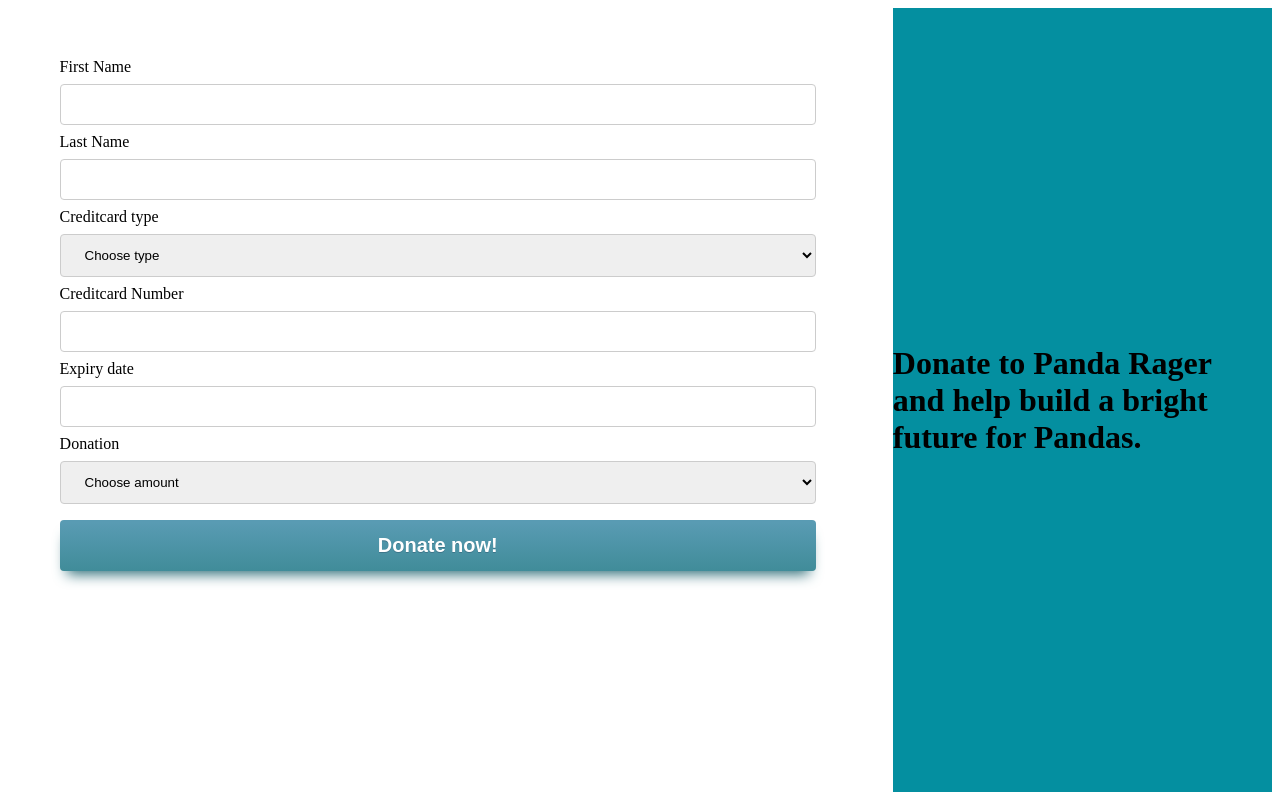
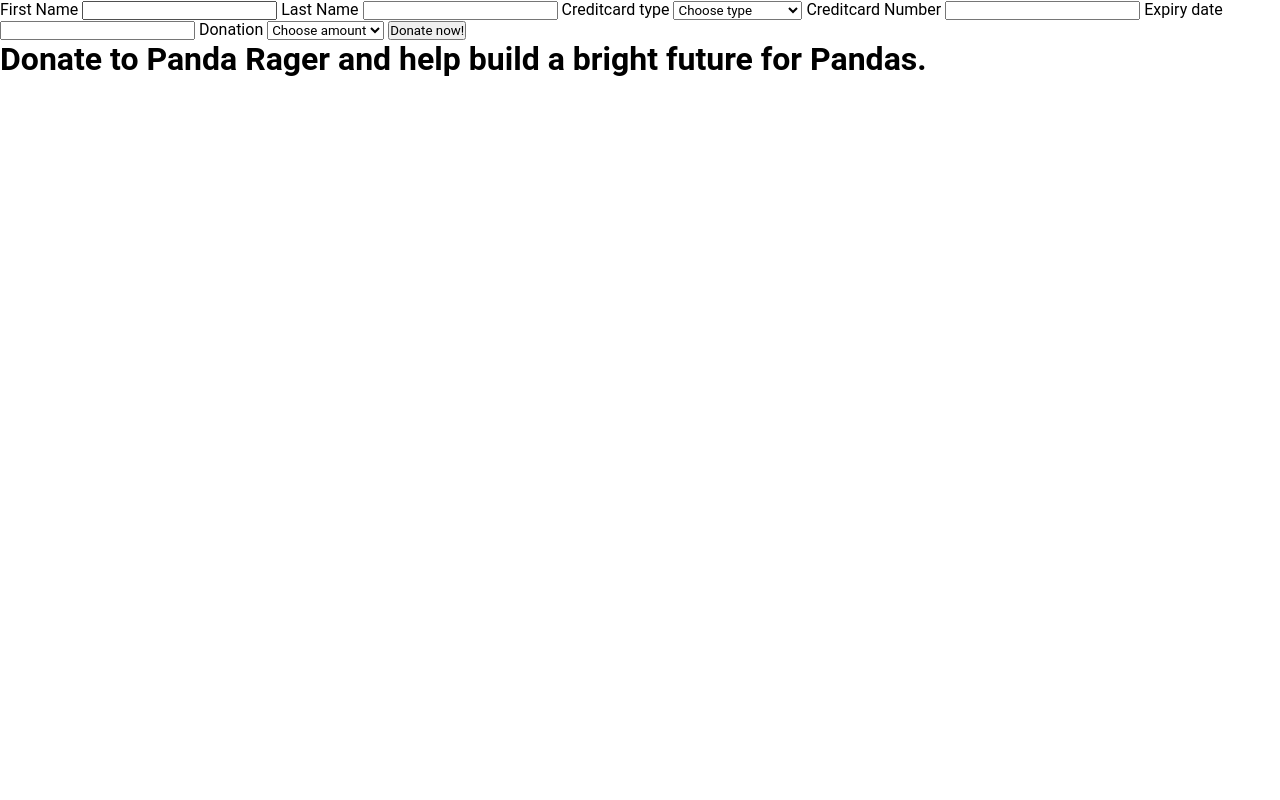
Before and after one commit to d4rtr0n/save-pandas, a plain HTML site: page donate.html in a window 1280 px wide. Drawn offline with Linux system fonts and the light colour scheme.

Commit message:
Update style.css

```diff
--- a/style.css
+++ b/style.css
@@ -1,108 +1,7 @@
-
-
-#left {
-    width: 68%;
-    float: left;
-}
-
-#right {
-	margin-left: 70%;
-	background-color: #048fa0;
-
-}
-
-.clear {
-    clear: both;
-}
-
-input[type=text], select {
-    width: 100%;
-    padding: 12px 20px;
-    margin: 8px 0;
-    display: inline-block;
-    border: 1px solid #ccc;
-    border-radius: 4px;
-    box-sizing: border-box;
-}
-
-input[type=submit] {
-    width: 100%;
-    background-color: #4CAF50;
-    color: white;
-    padding: 14px 20px;
-    margin: 8px 0;
-    border: none;
-    border-radius: 4px;
-    cursor: pointer;
-}
-
-input[type=submit]:hover {
-    background-color: #45a049;
-}
-
-.donateForm {
-    border-radius: 5px;
-    background-color: #f2f2f2;
-    padding: 20px;
-}
-
-#donateFormPanda{
-	width: 88%;
-	margin: 0 auto;
-    margin-top: 50px;
-}
-
-.myButton {
-    -moz-box-shadow: 0px 10px 14px -7px #276873 ;
-    -webkit-box-shadow: 0px 10px 14px -7px #276873 ;
-    box-shadow: 0px 10px 14px -7px #276873 ;
-    background:-webkit-gradient(linear, left top, left bottom, color-stop(0.05, #599bb3 ), color-stop(1, #408c99 ));
-    background:-moz-linear-gradient(top, #599bb3  5%, #408c99  100%);
-    background:-webkit-linear-gradient(top, #599bb3 5%, #408c99  100%);
-    background:-o-linear-gradient(top, #599bb3  5%, #408c99  100%);
-    background:-ms-linear-gradient(top, #599bb3  5%, #408c99  100%);
-    background:linear-gradient(to bottom, #599bb3  5%, #408c99  100%);
-    filter:progid:DXImageTransform.Microsoft.gradient(startColorstr='#599bb3 ', endColorstr='#408c99 ',GradientType=0);
-    background-color:#599bb3 ;
-    -moz-border-radius:8px;
-    -webkit-border-radius:8px;
-    border-radius:8px;
-    display:inline-block;
-    cursor:pointer;
-    color:#ffffff ;
-    font-family:Arial;
-    font-size:20px;
-    font-weight:bold;
-    padding:13px 32px;
-    text-decoration:none;
-    text-shadow:0px 1px 0px #3d768a ;
-}
-.myButton:hover {
-    background:-webkit-gradient(linear, left top, left bottom, color-stop(0.05, #408c99 ), color-stop(1, #599bb3 ));
-    background:-moz-linear-gradient(top, #408c99  5%, #599bb3  100%);
-    background:-webkit-linear-gradient(top, #408c99 5%, #599bb3  100%);
-    background:-o-linear-gradient(top, #408c99  5%, #599bb3  100%);
-    background:-ms-linear-gradient(top, #408c99  5%, #599bb3  100%);
-    background:linear-gradient(to bottom, #408c99  5%, #599bb3  100%);
-    filter:progid:DXImageTransform.Microsoft.gradient(startColorstr='#408c99 ', endColorstr='#599bb3 ',GradientType=0);
-    background-color:#408c99 ;
-}
-.myButton:active {
-    position:relative;
-    top:1px;
-}
-
-div.cta {
-   height: 100%;
-   position: relative;
-}
-
-div.cta h1 {
+ * {
+   font-family: 'Roboto', sans-serif;
    margin: 0;
-   position: absolute;
-   top: 50%;
-   transform: translate(0, -50%);
-   padding-right: 15px;
+   padding: 0;
 }
 
 .text {
@@ -115,3 +14,45 @@ div.cta h1 {
  	font-style: italic;
  	color: #bbaaee;
  }
+
+nav {
+   position: fixed;
+   left: 0;
+   width: 100%;
+}
+
+nav ul {
+   /*background-color: rgba(0, 0, 0, 0.8);*/
+   background-color: #048fa0 ;
+   height: 70px;
+   padding-top: 50px;
+}
+
+nav li {
+   display: inline;
+   float: left;
+   width: 33.333%;
+   text-align: center;
+}
+
+.img{
+   width: 100%;
+   max-height: 600px;
+      background-repeat: no-repeat;
+
+}
+
+.fixed-block {
+ position: fixed;
+ top: 30px;
+ left: 0;
+}
+
+
+.fixed-block img{
+ max-width: 80px;
+}
+
+.panda{
+ background-color: black;
+}
```
